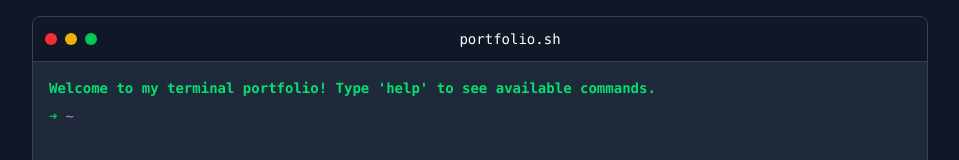
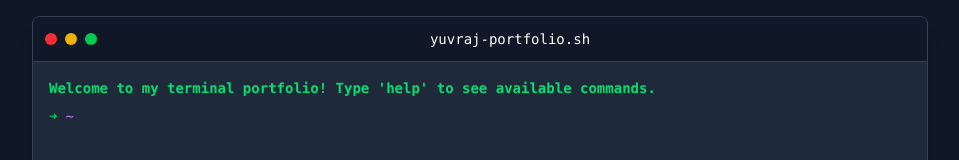
Before and after one commit to Xerx81/portfolio-site, a React (Vite) app: page / in a window 1280 px wide. Shown: the top 160 px of the page, without its empty margins (160-1119 px from the left). Built offline with nearby package versions, Linux system fonts and the light colour scheme.

Commit message:
added my name in header

```diff
--- a/src/App.jsx
+++ b/src/App.jsx
@@ -212,7 +212,7 @@
                             <div className="w-3 h-3 rounded-full bg-yellow-500" />
                             <div className="w-3 h-3 rounded-full bg-green-500" />
                         </div>
-                        <div className="flex-1 text-center text-sm font-mono">portfolio.sh</div>
+                        <div className="flex-1 text-center text-sm font-mono">yuvraj-portfolio.sh</div>
                     </div>
                     <div id="terminal" className="h-[80vh] overflow-y-auto p-4 font-mono text-sm" style={{ scrollbarWidth: 'none' }}>
                         {visibleLines.map((line, index) => (
```
